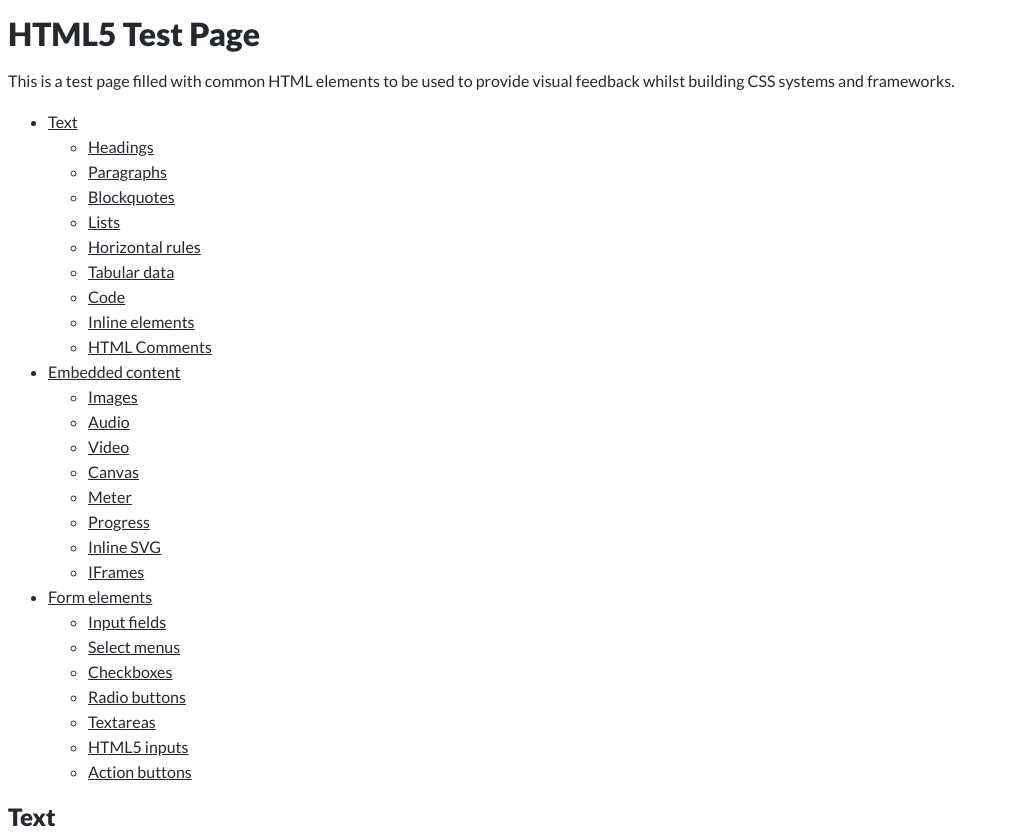
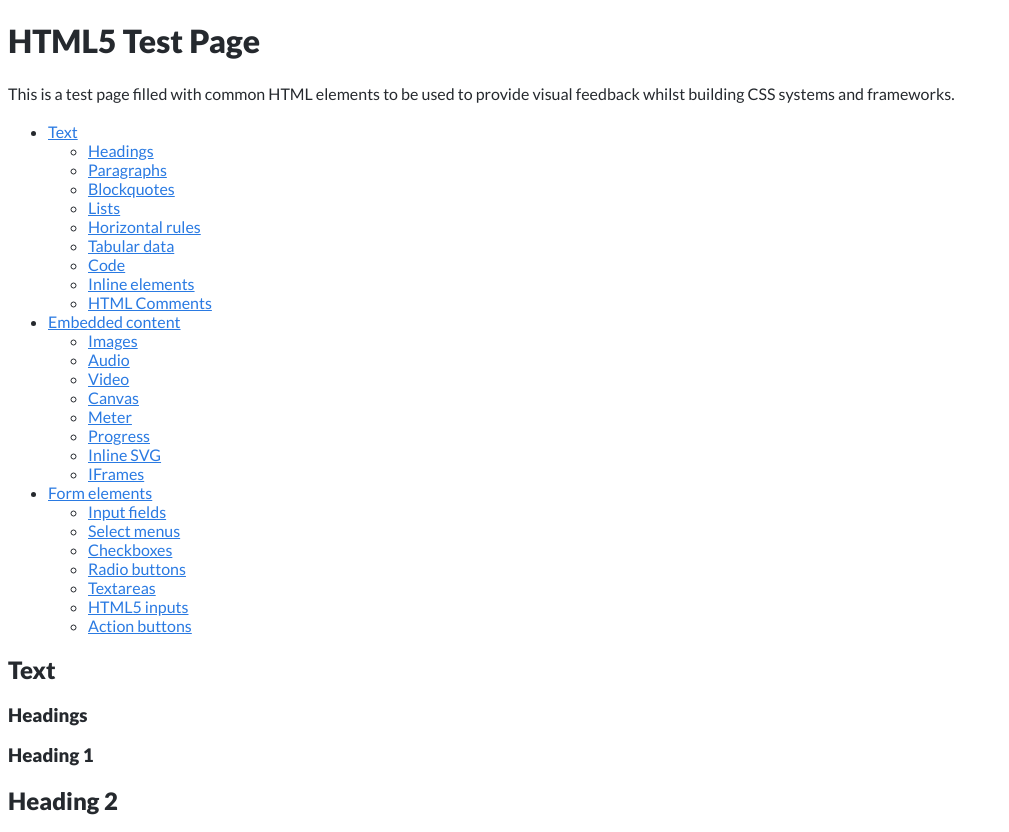
Before and after one commit to edprince/pebble, a website: page test-page.html in a window 1280 px wide. Shown: the top 832 px of the page, without its empty margins (0-1009 px from the left). Drawn offline with Linux system fonts and the light colour scheme.

Commit message:
button re-design

```diff
--- a/pebble.css
+++ b/pebble.css
@@ -112,7 +112,18 @@
 body * {
   font-family: 'Lato', sans-serif;
   color: #25292e;
-  line-height: 25px;
+}
+
+p {
+  line-height: 1.5em;
+}
+
+a {
+  color: #2a7ae2;
+}
+
+a:visited {
+  color: #1756a9;
 }
 
 code {
@@ -173,8 +184,8 @@ hr {
 }
 
 .btn {
-  font-weight: bold;
   border: none;
+  border-radius: 5px;
   color: white;
   padding: .8em 1.5em;
   cursor: pointer;
```
